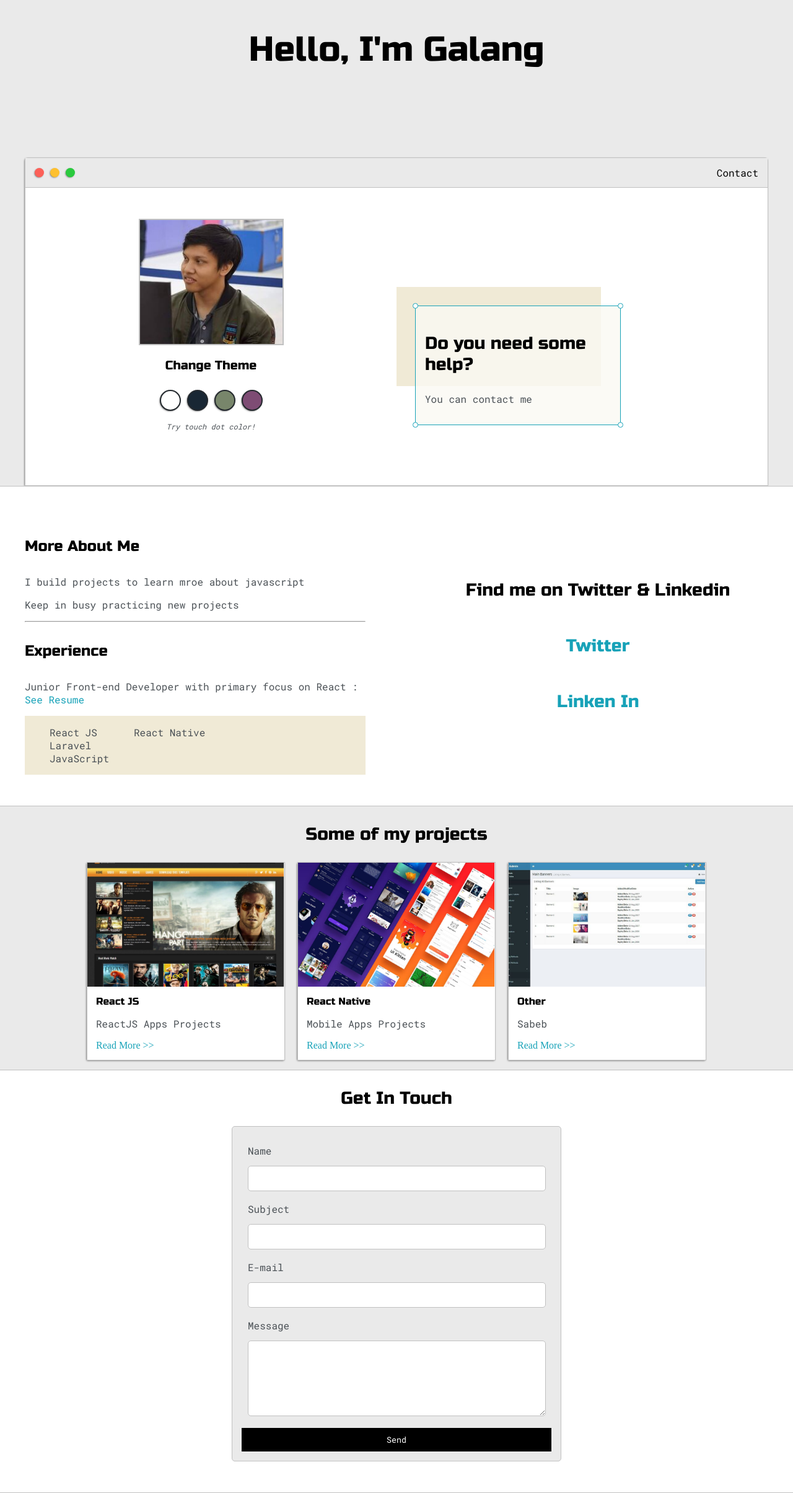
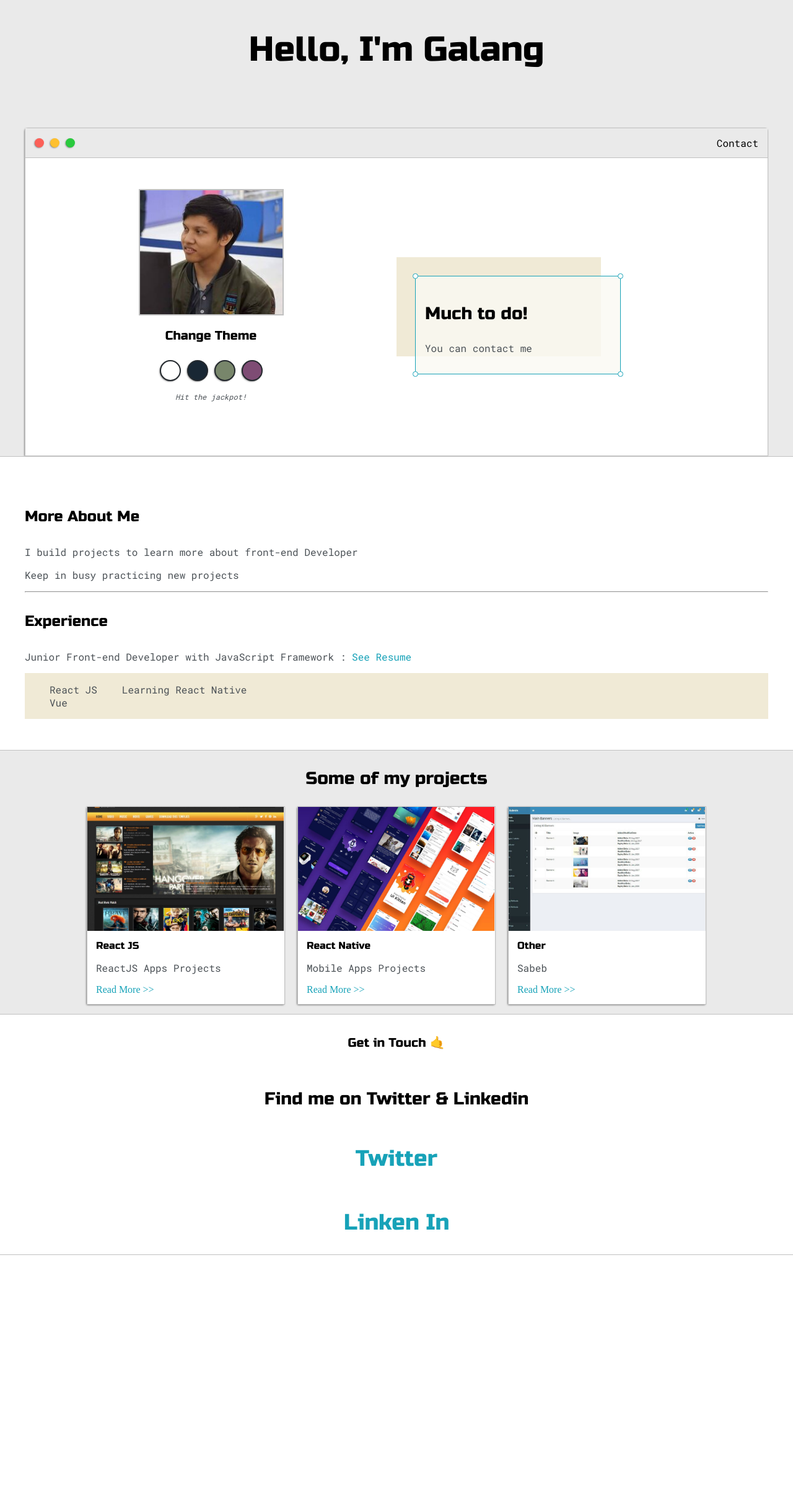
Before and after one commit to gyozpada/sagalul-portfoliopage, a PHP site: page / in a window 1280 px wide. Shown: the whole page at 62% size. After the commit the page ends 2025 px from the top, so only its background shows below. Run offline with PHP 8.4, Linux system fonts and the light colour scheme.

Commit message:
update 1.7

```diff
--- a/default.css
+++ b/default.css
@@ -102,6 +102,7 @@ h6 {
   text-align: center;
   align-content: center;
   min-height: 10em;
+  margin-bottom: -3em;
 }
 
 .intro-wrapper {
--- a/index.html
+++ b/index.html
@@ -32,7 +32,7 @@
 					</div>
 
 					<ul id="navigation">
-						<li><a href="#">Contact</a></li>
+						<li><a href="https://www.linkedin.com/in/ahmadgalangs/">Contact</a></li>
 					</ul>
 				</div>
 
@@ -46,7 +46,7 @@
 						<div data-mode="purple" id="purple-mode" class="theme-dot"></div>
 					</div>
 
-					<p id="settings-note">Try touch dot color!</p>
+					<p id="settings-note">Hit the jackpot!</p>
 				</div>
 
 				<div class="right-column">
@@ -54,7 +54,7 @@
 						<div id="preview">
 							<div id="corner-tl" class="corner"></div>
 							<div id="corner-tr" class="corner"></div>
-							<h3>Do you need some help?</h3>
+							<h3>Much to do!</h3>
 							<p>You can contact me</p>
 							<div id="corner-bl" class="corner"></div>
 							<div id="corner-br" class="corner"></div>
@@ -70,24 +70,23 @@
 			<div class="about-wrapper">
 				<div class="about-me">
 					<h4>More About Me</h4>
-					<p>I build projects to learn mroe about javascript</p>
+					<p>I build projects to learn more about front-end Developer</p>
 					<p>Keep in busy practicing new projects</p>
 					<hr>
 					<h4>Experience</h4>
-					<p>Junior Front-end Developer with primary focus on React  : <a target="_blank" href="resume.pdf">See Resume</a></p>
+					<p>Junior Front-end Developer with JavaScript Framework : <a target="_blank" href="resume.pdf">See Resume</a></p>
 					<div id=skills>
 						<ul>
 							<li>React JS</li>
-							<li>Laravel</li>
-							<li>JavaScript</li>
+							<li>Vue</li>
 						</ul>
 						<ul>
-							<li>React Native</li>
+							<li>Learning React Native</li>
 							<li></li>
 						</ul>
 					</div>
 				</div>
-				<div class="social-link">
+				<!-- <div class="social-link">
 					<h3>Find me on Twitter & Linkedin</h3>
 					<h3>
 						<a target="_blank" href="https://twitter.com/langga54">Twitter </a>
@@ -95,7 +94,7 @@
 					<h3>
 						<a target="_blank" href="https://www.linkedin.com/in/ahmadgalangs/">Linken In</a>
 					</h3>
-				</div>
+				</div> -->
 			</div>
 		</div>
 	</section>
@@ -136,6 +135,20 @@
 	</section>
 
 	<section class="s2">
+		<div>
+			<h5 style="text-align: center;">Get in Touch 🤙</h5>
+			<div class="social-link">
+					<h3>Find me on Twitter & Linkedin</h3>
+					<h2>
+						<a target="_blank" href="https://twitter.com/langga54">Twitter </a>
+					</h2>
+					<h2>
+						<a target="_blank" href="https://www.linkedin.com/in/ahmadgalangs/">Linken In</a>
+					</h2>
+				</div>
+		</div>
+	</section>
+	<!-- <section class="s2">
 		<div class="main-container">
 			<h3 style="text-align: center;">Get In Touch</h3>
 			<form id="contact-form">
@@ -155,7 +168,7 @@
 				<input id="submit-btn" type="submit" value="Send">
 			</form>
 		</div>
-	</section>
+	</section> -->
 
 	<script type="text/javascript" src="script.js"></script>
 
```
